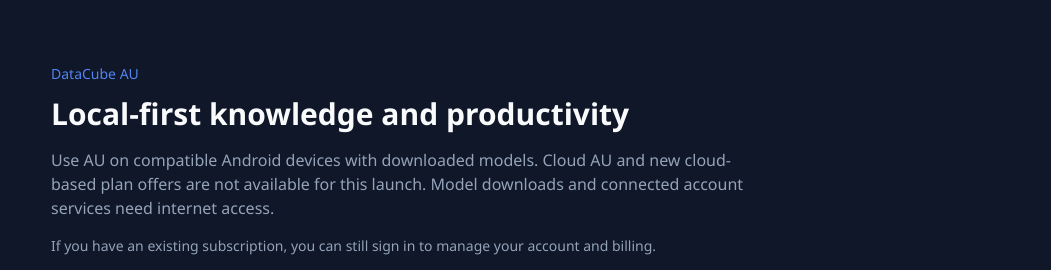
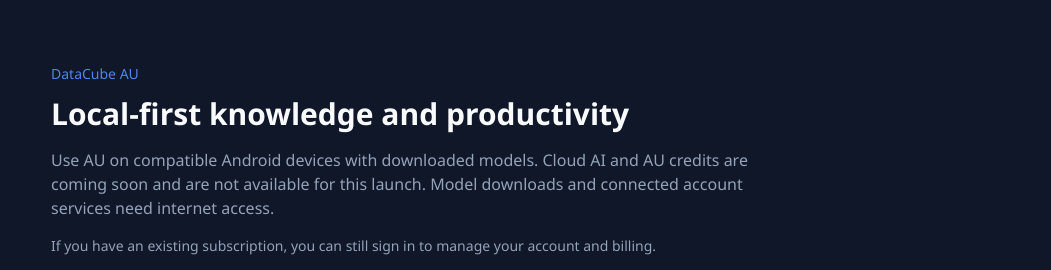
Before and after one commit to DATACUBEAU/Datacube_Au, a Next.js app: page /pricing in a window 1280 px wide. Shown: the top 270 px of the page, without its empty margins (229-1280 px from the left). Built offline with nearby package versions, Linux system fonts and the light colour scheme; no server answers.

Commit message:
Align public pricing copy with offline-first launch

```diff
--- a/src/app/pricing/page.tsx
+++ b/src/app/pricing/page.tsx
@@ -6,7 +6,7 @@ export default function PricingPage() {
     <main className="mx-auto max-w-3xl px-6 py-16">
       <p className="text-sm font-medium text-primary">DataCube AU</p>
       <h1 className="mt-3 text-3xl font-bold">Local-first knowledge and productivity</h1>
-      <p className="mt-4 text-muted-foreground">Use AU on compatible Android devices with downloaded models. Cloud AU and new cloud-based plan offers are not available for this launch. Model downloads and connected account services need internet access.</p>
+      <p className="mt-4 text-muted-foreground">Use AU on compatible Android devices with downloaded models. Cloud AI and AU credits are coming soon and are not available for this launch. Model downloads and connected account services need internet access.</p>
       <p className="mt-4 text-sm text-muted-foreground">If you have an existing subscription, you can still sign in to manage your account and billing.</p>
       <div className="mt-8 flex flex-wrap gap-3">
         <Button asChild><Link href="/download">Download for Android</Link></Button>
```
